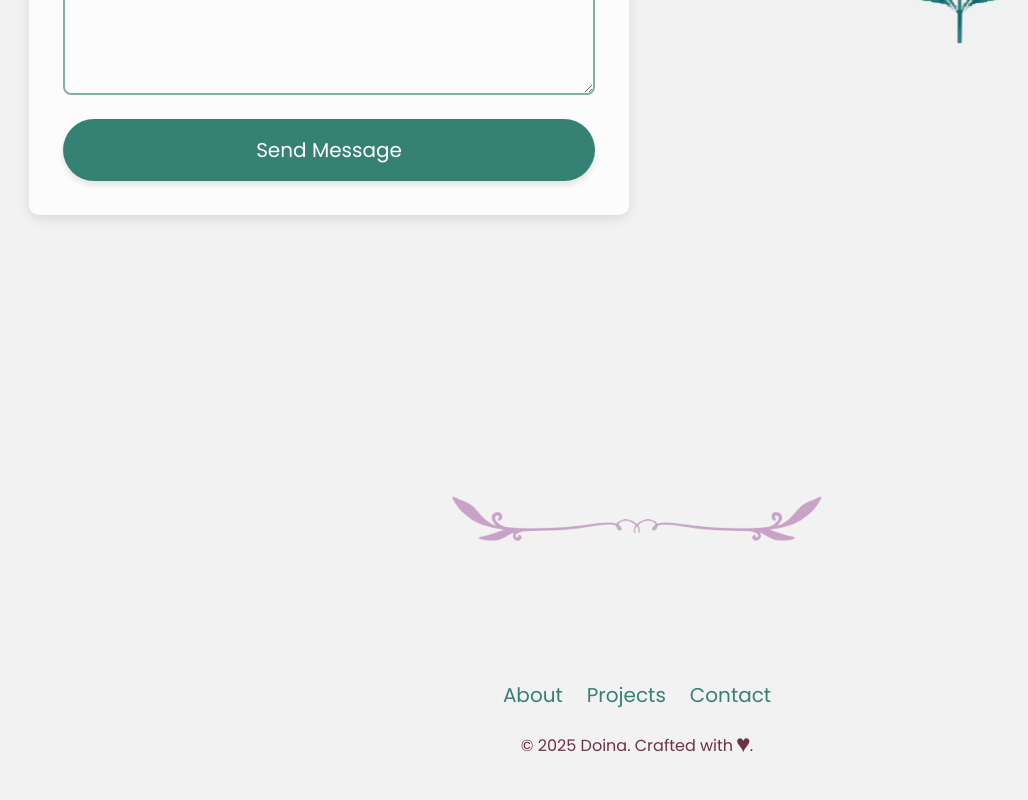
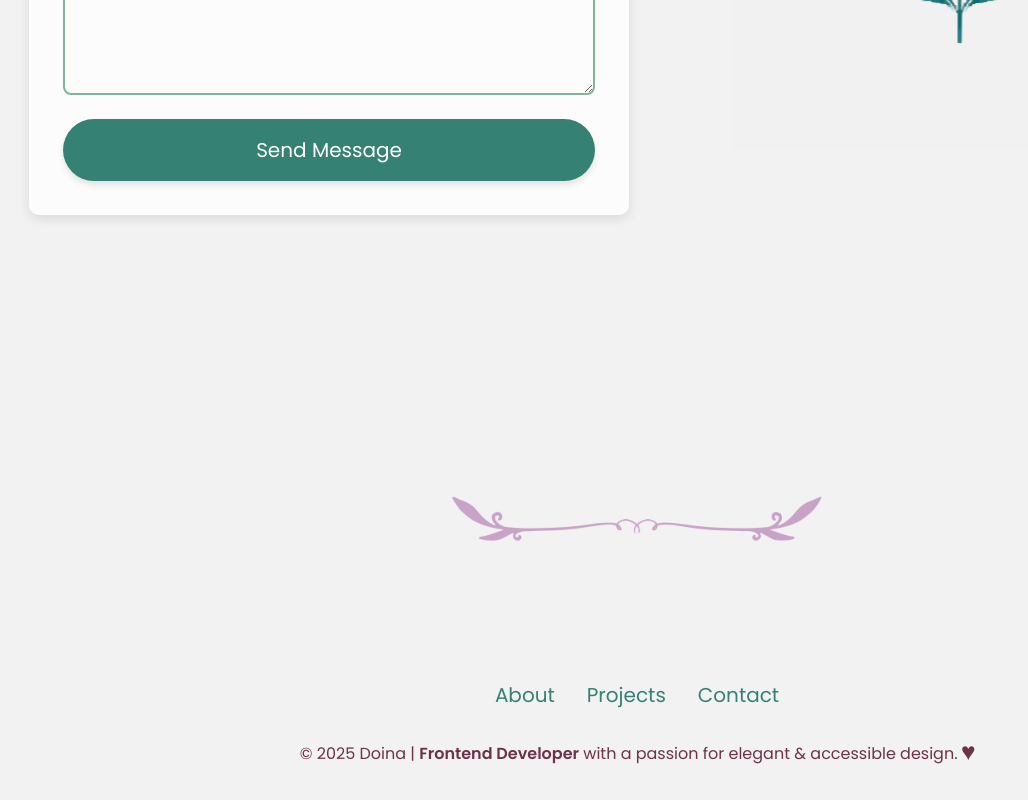
Before and after one commit to Doileo/my-new-portfolio, a React (Create React App) app: page / in a window 1280 px wide. Shown: the part 6009-6809 px from the top of the page, without its empty margins (3-1031 px from the left). Built offline with nearby package versions, Linux system fonts and the light colour scheme.

Commit message:
Refine footer: updated text and added more spacing to the footer navigation

```diff
--- a/src/components/Footer/Footer.css
+++ b/src/components/Footer/Footer.css
@@ -23,8 +23,8 @@
 .footer-nav {
   display: flex;
   justify-content: center;
-  gap: 1.5rem;
-  margin-bottom: 1rem;
+  gap: 2rem;
+  margin-bottom: 1.5rem;
 }
 
 .footer-nav a {
--- a/src/components/Footer/Footer.js
+++ b/src/components/Footer/Footer.js
@@ -21,7 +21,9 @@ const Footer = () => {
           <a href="#contact">Contact</a>
         </nav>
         <p>
-          © {currentYear} Doina. Crafted with <span class="heart">♥</span>.
+          © {new Date().getFullYear()} Doina |{" "}
+          <strong>Frontend Developer</strong> with a passion for elegant &
+          accessible design. <span className="heart">♥</span>
         </p>
       </div>
     </footer>
```
